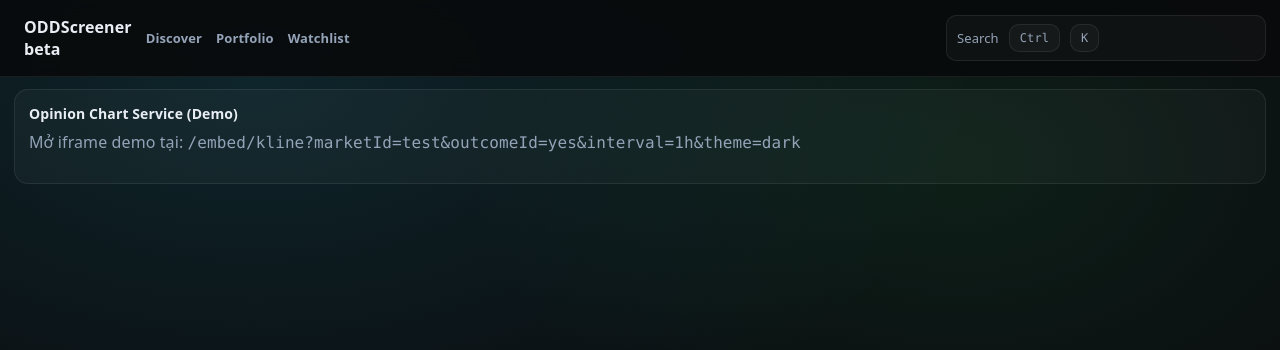
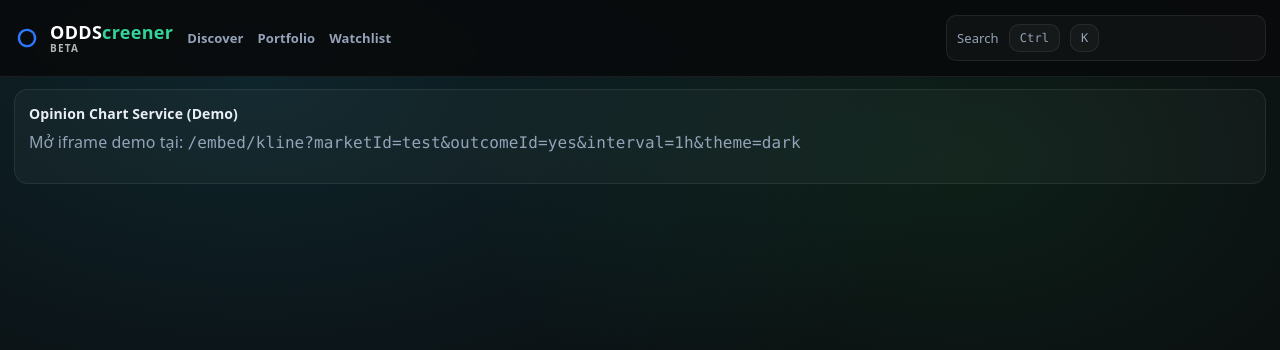
Before and after one commit to kann420/ODDScreener, a Next.js app: page / in a window 1280 px wide. Shown: the top 350 px of the page. Built offline with nearby package versions, Linux system fonts and the light colour scheme.

Commit message:
Add brand and logo styles to globals.css
Added styles for brand and logo components.

```diff
--- a/app/globals.css
+++ b/app/globals.css
@@ -127,3 +127,46 @@
   .search{ min-width: 0; flex:1; }
   .iframe{ height: 460px; }
 }
+/* ===== BRAND / LOGO ===== */
+
+.brand {
+  display: flex;
+  align-items: center; /* CHỐT: thẳng hàng navbar */
+  gap: 10px;
+}
+
+.brand-icon {
+  width: 26px;
+  height: 26px;
+  flex-shrink: 0;
+}
+
+.brand-text {
+  display: flex;
+  flex-direction: column;
+  line-height: 1;
+}
+
+.brand-row {
+  display: flex;
+  align-items: baseline;
+  font-weight: 700;
+  font-size: 18px;
+  letter-spacing: 0.3px;
+}
+
+.brand-row .odd {
+  color: #ffffff; /* ODD + S cùng màu */
+}
+
+.brand-row .rest {
+  color: #34d399; /* creener */
+}
+
+.brand-text .beta {
+  font-size: 10px;
+  margin-top: 2px;
+  letter-spacing: 0.12em;
+  text-transform: uppercase;
+  color: rgba(255, 255, 255, 0.7);
+}
```
